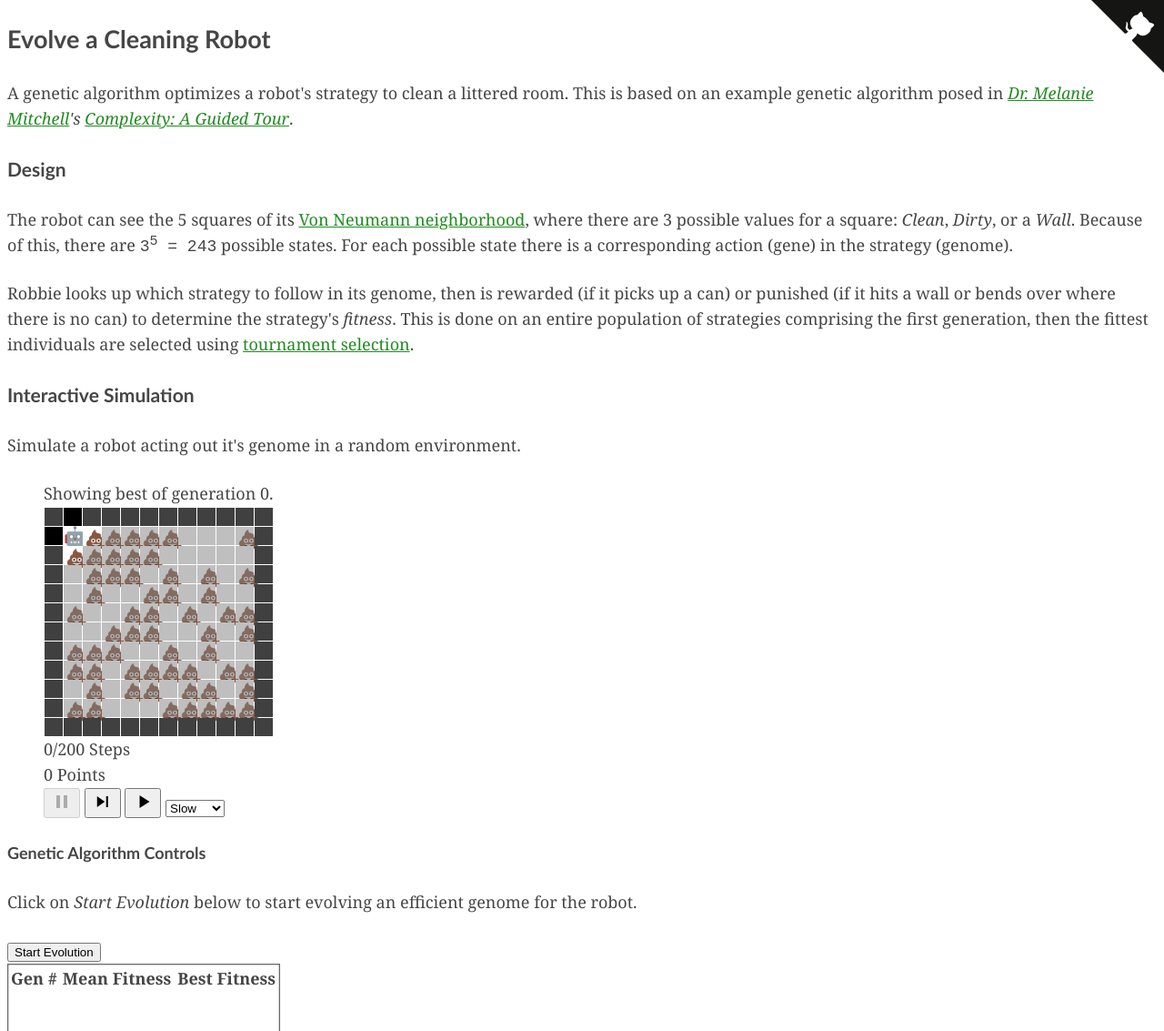
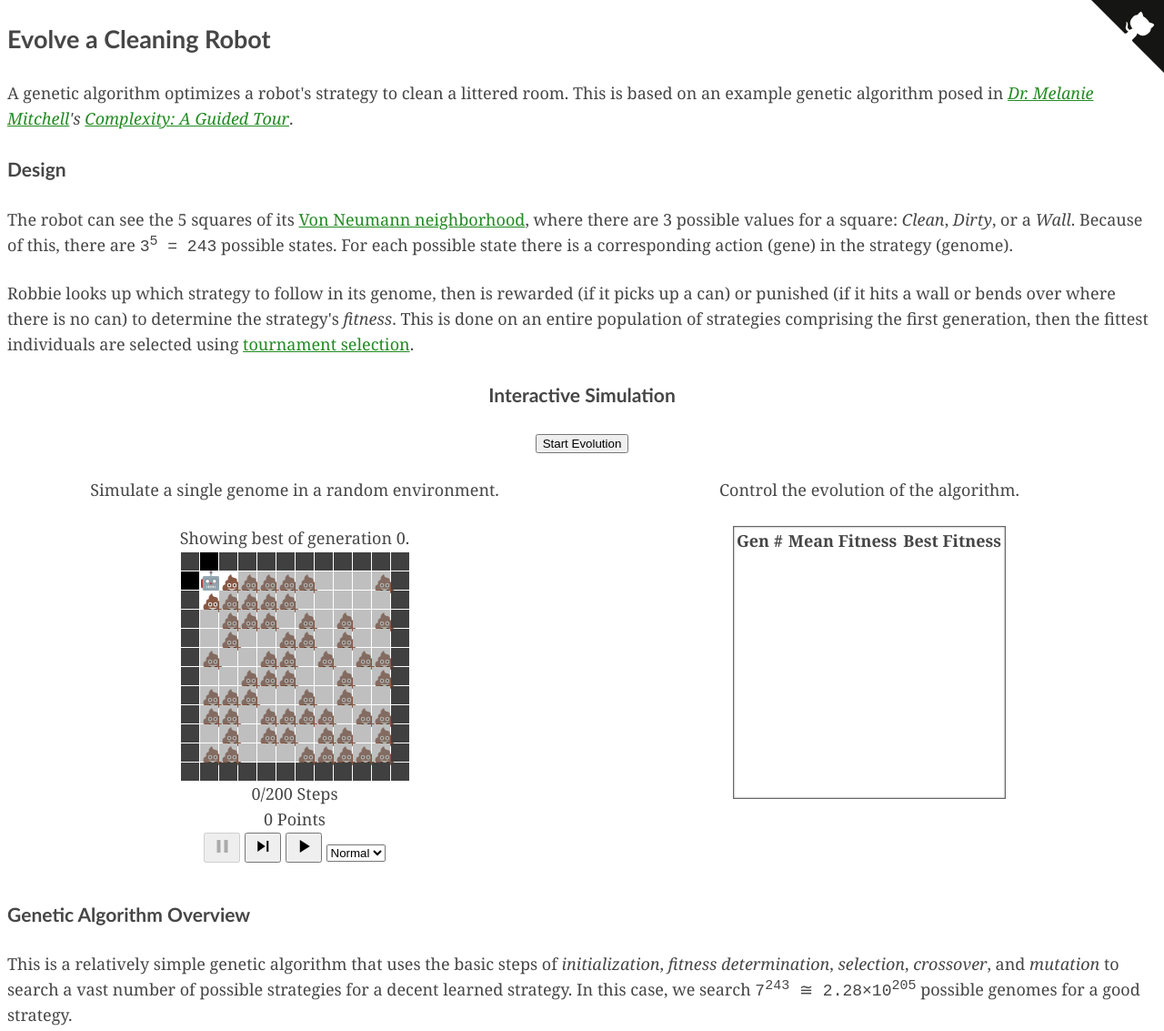
Before and after one commit to bendman/robot-ga, a website built with webpack: page index.html in a window 1280 px wide. Shown: the top 1133 px of the page at 91% size. Built offline with nearby package versions, Linux system fonts and the light colour scheme; files whose address does not match are found by name.

Commit message:
adding basic styles to interactive area

```diff
--- a/index.html
+++ b/index.html
@@ -26,18 +26,19 @@
       Robbie looks up which strategy to follow in its genome, then is rewarded (if it picks up a can) or punished (if it hits a wall or bends over where there is no can) to determine the strategy's <em>fitness</em>. This is done on an entire population of strategies comprising the first generation, then the fittest individuals are selected using <a href="https://en.wikipedia.org/wiki/Tournament_selection">tournament selection</a>.
     </p>
 
-    <section>
+    <section class="sim-container">
       <h3>Interactive Simulation</h3>
+      <button id="toggle-button">Start Evolution</button>
       <div class="columns-wrapper">
         <!-- Fitness Simulation Preview -->
-        <p>Simulate a robot acting out it's genome in a random environment.</p>
-        <figure id="simulation-preview"></figure>
+        <section>
+          <p>Simulate a single genome in a random environment.</p>
+          <figure id="simulation-preview"></figure>
+        </section>
 
         <!-- {/* GA Controls */} -->
         <section>
-          <h4>Genetic Algorithm Controls</h4>
-          <p>Click on <em>Start Evolution</em> below to start evolving an efficient genome for the robot.</p>
-          <button id="toggle-button">Start Evolution</button>
+          <p>Control the evolution of the algorithm.</p>
           <div class="logs">
             <table>
               <thead>
--- a/main.css
+++ b/main.css
@@ -33,12 +33,28 @@ a:hover {
   opacity: 0.7;
 }
 
+.sim-container {
+  text-align: center;
+}
+
+.columns-wrapper {
+  display: flex;
+  flex-direction: row;
+  justify-content: stretch;
+  flex-wrap: wrap;
+}
+
+.columns-wrapper > * {
+  flex: 1 0 350px;
+}
+
 .logs {
   height: 300px;
   overflow: auto;
   max-width: 300px;
   border: 1px solid rgba(0, 0, 0, 0.6);
   box-shadow: inset 0 0 2px rgba(0, 0, 0, 0.6);
+  margin: 0 auto;
 }
 
 .logs table {
@@ -61,6 +77,7 @@ a:hover {
 }
 
 .sim__render__map {
+  margin: 0 auto;
   border-spacing: 1px;
 }
 
--- a/src/index.js
+++ b/src/index.js
@@ -93,6 +93,7 @@ model.addEventListener('generation', (event) => {
   const { best, mean, isRunningBest } = event.detail;
   if (isRunningBest) {
     simulation.set(best);
+    simulation.play();
   }
   output.insertAdjacentHTML('afterbegin', `
     <tr class="${isRunningBest ? 'new-best' : ''}" data-gen="${best.generation}">
--- a/src/model/simulation.js
+++ b/src/model/simulation.js
@@ -33,8 +33,9 @@ class Simulation {
     this._genome = genome;
     this._element = simulationTgt;
     this._stepNum = 0;
-    this._isPlaying = false;
+    this.isPlaying = false;
     this._fitness = 0;
+    this._frameTime = 200;
     this.pause = this.pause.bind(this);
     this.step = this.step.bind(this);
     this.play = this.play.bind(this);
@@ -71,7 +72,7 @@ class Simulation {
     this._simSpeed = this._element.querySelector('.sim__speed');
     this._stepOutput = this._element.querySelector('.sim__step-num');
     this._fitnessOutput = this._element.querySelector('.sim__fit-points');
-    this._frameTime = Number.parseInt(this._simSpeed.value, 10);
+    this._simSpeed.value = this._frameTime;
     this._setup();
     this._updateButtons();
 
@@ -83,8 +84,8 @@ class Simulation {
   }
 
   _updateButtons() {
-    this._playButton.disabled = this._isPlaying;
-    this._pauseButton.disabled = !this._isPlaying;
+    this._playButton.disabled = this.isPlaying;
+    this._pauseButton.disabled = !this.isPlaying;
   }
 
   _handleSpeedChange(event) {
@@ -145,10 +146,10 @@ class Simulation {
       this._setup();
     }
 
-    this._isPlaying = true;
+    this.isPlaying = true;
     this._updateButtons();
 
-    while (this._isPlaying && this._stepNum < 200) {
+    while (this.isPlaying && this._stepNum < 200) {
       this.step();
       // eslint-disable-next-line no-await-in-loop
       await sleep(this._frameTime);
@@ -161,7 +162,7 @@ class Simulation {
    * Pause the current animation
    */
   pause() {
-    this._isPlaying = false;
+    this.isPlaying = false;
     this._updateButtons();
   }
 
```
